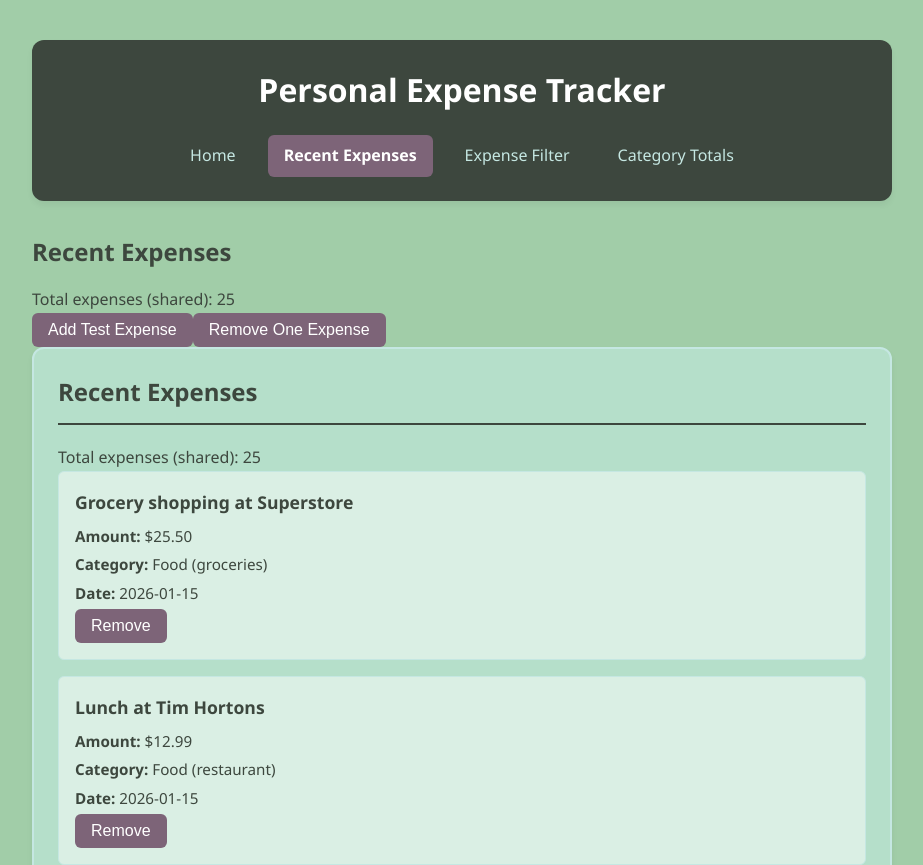
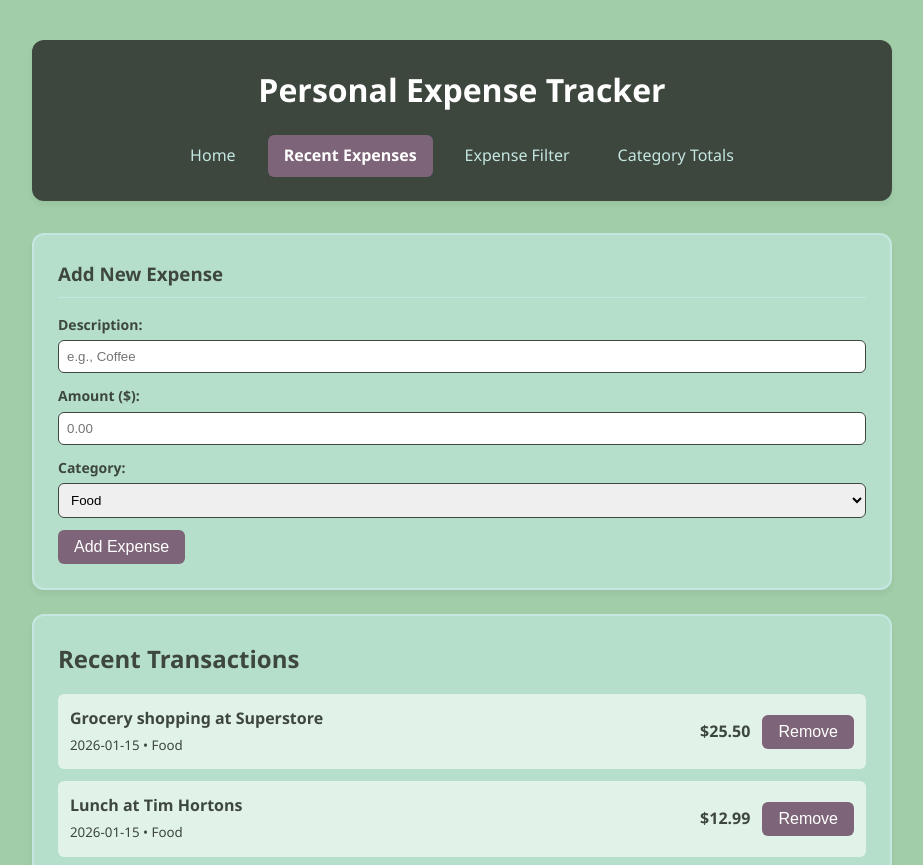
Before and after one commit to ntolentino4/group-6-full-stack-project, a React (Vite) app in the folder vite-project/: page /recent-expenses in a window 1280 px wide. Shown: the top 865 px of the page, without its empty margins (178-1101 px from the left). Built offline with nearby package versions, Linux system fonts and the light colour scheme.

Commit message:
feat: Added New Expense Form and remove expense functionality.

```diff
--- /dev/null
+++ b/vite-project/src/components/recent-expenses/AddExpenseForm.css
@@ -0,0 +1,32 @@
+.expense-form {
+  background-color: var(--color-celadon-mint);
+  border: 2px solid var(--color-frozen-water);
+  border-radius: var(--radius-lg);
+  padding: 24px;
+  box-shadow: var(--card-shadow);
+  margin-bottom: 24px;
+}
+
+.expense-form h3 {
+  margin-bottom: 16px;
+  color: var(--color-granite);
+  border-bottom: 1px solid var(--color-frozen-water);
+  padding-bottom: 8px;
+}
+
+.form-group {
+  margin-bottom: 12px;
+  display: flex;
+  flex-direction: column;
+}
+
+.form-group label {
+  font-weight: bold;
+  font-size: var(--font-size-small);
+  margin-bottom: 4px;
+}
+
+.expense-form input,
+.expense-form select {
+  width: 100%;
+}
--- /dev/null
+++ b/vite-project/src/components/recent-expenses/AddExpenseForm.tsx
@@ -0,0 +1,86 @@
+import { useState } from "react";
+import type { Expense, ExpenseCategory } from "../../types";
+import "./AddExpenseForm.css";
+
+type Props = {
+  onAdd: (newExpense: Expense) => void;
+};
+
+export const AddExpenseForm = ({ onAdd }: Props) => {
+  // Local state for the form inputs
+  const [description, setDescription] = useState("");
+  const [amount, setAmount] = useState("");
+  const [category, setCategory] = useState<ExpenseCategory>("Food");
+
+  const handleSubmit = (e: React.FormEvent) => {
+    e.preventDefault();
+
+
+    if (!description.trim() || !amount) {
+      alert("Please fill in all fields");
+      return;
+    }
+
+    const newExpense: Expense = {
+      id: Date.now(),
+      description,
+      amount: parseFloat(amount),
+      category,
+      tag: "manual",
+      date: new Date().toISOString().slice(0, 10),
+    };
+
+    onAdd(newExpense);
+
+    setDescription("");
+    setAmount("");
+    setCategory("Food");
+  };
+
+  return (
+    <form onSubmit={handleSubmit} className="expense-form">
+      <h3>Add New Expense</h3>
+
+      <div className="form-group">
+        <label htmlFor="desc">Description:</label>
+        <input
+          id="desc"
+          type="text"
+          value={description}
+          onChange={(e) => setDescription(e.target.value)}
+          placeholder="e.g., Coffee"
+        />
+      </div>
+
+      <div className="form-group">
+        <label htmlFor="amt">Amount ($):</label>
+        <input
+          id="amt"
+          type="number"
+          step="0.01"
+          value={amount}
+          onChange={(e) => setAmount(e.target.value)}
+          placeholder="0.00"
+        />
+      </div>
+
+      <div className="form-group">
+        <label htmlFor="cat">Category:</label>
+        <select
+          id="cat"
+          value={category}
+          onChange={(e) => setCategory(e.target.value as ExpenseCategory)}
+        >
+          <option value="Food">Food</option>
+          <option value="Transport">Transport</option>
+          <option value="Housing">Housing</option>
+          <option value="Entertainment">Entertainment</option>
+          <option value="Shopping">Shopping</option>
+          <option value="Health">Health</option>
+        </select>
+      </div>
+
+      <button type="submit">Add Expense</button>
+    </form>
+  );
+};
--- a/vite-project/src/components/recent-expenses/RecentExpenses.css
+++ b/vite-project/src/components/recent-expenses/RecentExpenses.css
@@ -1,37 +1,32 @@
-/* Container style inherits from App.css shared classes (.recent-expenses) */
-
-.recent-expenses h2 {
-  border-bottom: 2px solid var(--color-granite);
-  padding-bottom: 12px;
-  margin-bottom: 20px;
-}
 
 .expense-list {
   display: flex;
   flex-direction: column;
-  gap: 16px;
+  gap: 12px;
 }
 
 .expense-item {
-  background-color: rgba(255, 255, 255, 0.5); /* Light overlay */
-  padding: 16px;
+  background-color: rgba(255, 255, 255, 0.6);
+  padding: 12px;
   border-radius: var(--radius-sm);
-  border: 1px solid var(--color-frozen-water);
-  transition: transform 0.2s ease;
+  display: flex;
+  justify-content: space-between;
+  align-items: center;
 }
 
-.expense-item:hover {
-  transform: translateY(-2px);
-  box-shadow: 0 2px 4px rgba(0, 0, 0, 0.1);
-}
-
-.expense-item h3 {
-  font-size: 1.1rem;
-  margin-bottom: 8px;
+.expense-info h3 {
+  font-size: 1rem;
+  margin: 0;
   color: var(--color-granite);
 }
 
-.expense-item p {
-  margin-bottom: 4px;
-  font-size: 0.95rem;
+.expense-actions {
+  display: flex;
+  align-items: center;
+  gap: 12px;
 }
+
+.price {
+  font-weight: bold;
+  color: var(--color-granite);
+}
--- a/vite-project/src/components/recent-expenses/RecentExpenses.tsx
+++ b/vite-project/src/components/recent-expenses/RecentExpenses.tsx
@@ -1,48 +1,43 @@
 import type { Expense } from "../../types";
+import ListPanel from "../shared/ListPanel";
 import "./RecentExpenses.css";
 
 type Props = {
   expenses: Expense[];
-  setExpenses: React.Dispatch<React.SetStateAction<Expense[]>>;
+  onRemove: (id: number) => void;
 };
 
-export const RecentExpenses = ({ expenses, setExpenses }: Props) => {
-  // Requirement: show 3–5 items (we show the 5 most recent by date)
+export const RecentExpenses = ({ expenses, onRemove }: Props) => {
   const recentItems = [...expenses]
     .sort((a, b) => b.date.localeCompare(a.date))
     .slice(0, 5);
 
-  const handleRemove = (id: number) => {
-    setExpenses((prev) => prev.filter((e) => e.id !== id));
-  };
+  return (
+    <ListPanel title="Recent Transactions">
+      <div className="expense-list">
+        {recentItems.length === 0 ? (
+           <p>No recent expenses found.</p>
+        ) : (
+          recentItems.map((item) => (
+            <article key={item.id} className="expense-item">
+              <div className="expense-info">
+                <h3>{item.description}</h3>
+                <small>{item.date} • {item.category}</small>
+              </div>
 
-  return (
-    <section className="recent-expenses">
-      <h2>Recent Expenses</h2>
-
-      <p>Total expenses (shared): {expenses.length}</p>
-
-      <div className="expense-list">
-        {recentItems.map((item) => (
-          <article key={item.id} className="expense-item">
-            <h3>{item.description}</h3>
-
-            <p>
-              <strong>Amount:</strong> ${item.amount.toFixed(2)}
-            </p>
-
-            <p>
-              <strong>Category:</strong> {item.category} ({item.tag})
-            </p>
-
-            <p>
-              <strong>Date:</strong> {item.date}
-            </p>
-
-            <button onClick={() => handleRemove(item.id)}>Remove</button>
-          </article>
-        ))}
+              <div className="expense-actions">
+                <span className="price">${item.amount.toFixed(2)}</span>
+                <button
+                  onClick={() => onRemove(item.id)}
+                  aria-label="Remove expense"
+                >
+                  Remove
+                </button>
+              </div>
+            </article>
+          ))
+        )}
       </div>
-    </section>
+    </ListPanel>
   );
 };
--- a/vite-project/src/pages/RecentExpensesPage.tsx
+++ b/vite-project/src/pages/RecentExpensesPage.tsx
@@ -1,6 +1,7 @@
 import type React from "react";
 import type { Expense } from "../types";
 import { RecentExpenses } from "../components/recent-expenses/RecentExpenses";
+import { AddExpenseForm } from "../components/recent-expenses/AddExpenseForm";
 
 type Props = {
   expenses: Expense[];
@@ -8,36 +9,18 @@ type Props = {
 };
 
 function RecentExpensesPage({ expenses, setExpenses }: Props) {
-  const addTestExpense = () => {
-    setExpenses((prev) => [
-      {
-        id: Date.now(),
-        amount: 9.99,
-        category: "Food",
-        tag: "demo",
-        date: new Date().toISOString().slice(0, 10),
-        description: "Test expense from RecentExpensesPage",
-      },
-      ...prev,
-    ]);
+  const handleAddExpense = (newExpense: Expense) => {
+    setExpenses((prev) => [newExpense, ...prev]);
   };
 
-  const removeOneExpense = () => {
-    setExpenses((prev) => prev.slice(1));
+  const handleRemoveExpense = (id: number) => {
+    setExpenses((prev) => prev.filter((item) => item.id !== id));
   };
 
   return (
     <section>
-      <h2>Recent Expenses</h2>
-
-      <p>Total expenses (shared): {expenses.length}</p>
-
-      <button onClick={addTestExpense}>Add Test Expense</button>
-      <button onClick={removeOneExpense} disabled={expenses.length === 0}>
-        Remove One Expense
-      </button>
-
-      <RecentExpenses expenses={expenses} setExpenses={setExpenses} />
+      <AddExpenseForm onAdd={handleAddExpense} />
+      <RecentExpenses expenses={expenses} onRemove={handleRemoveExpense} />
     </section>
   );
 }
```
Also changed, not shown: 1 other file (tests, documents, lock files or other folders).
